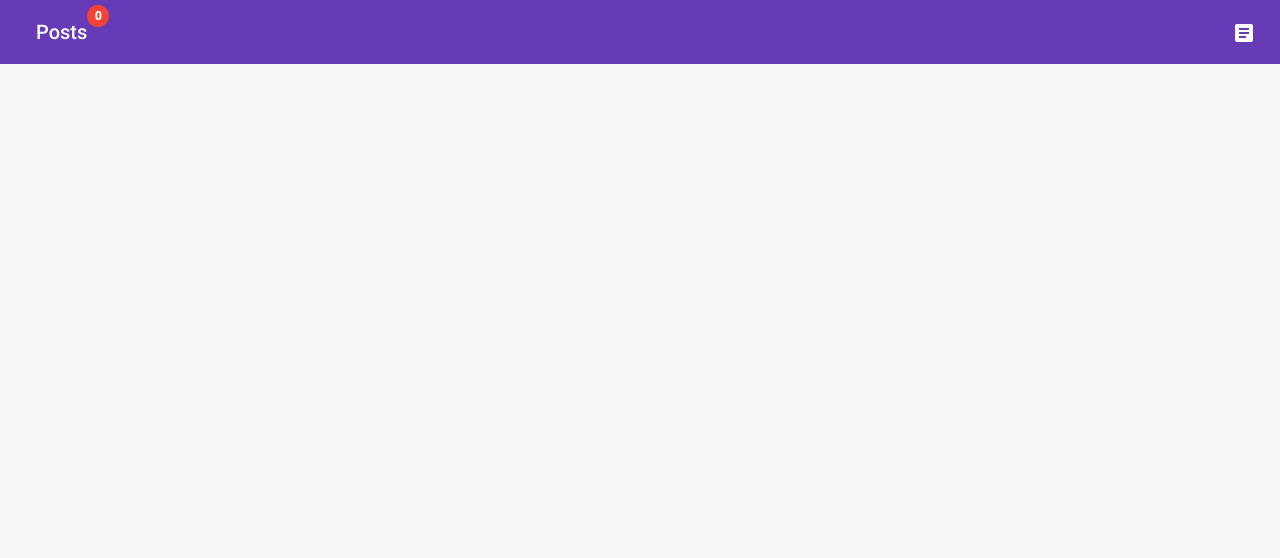
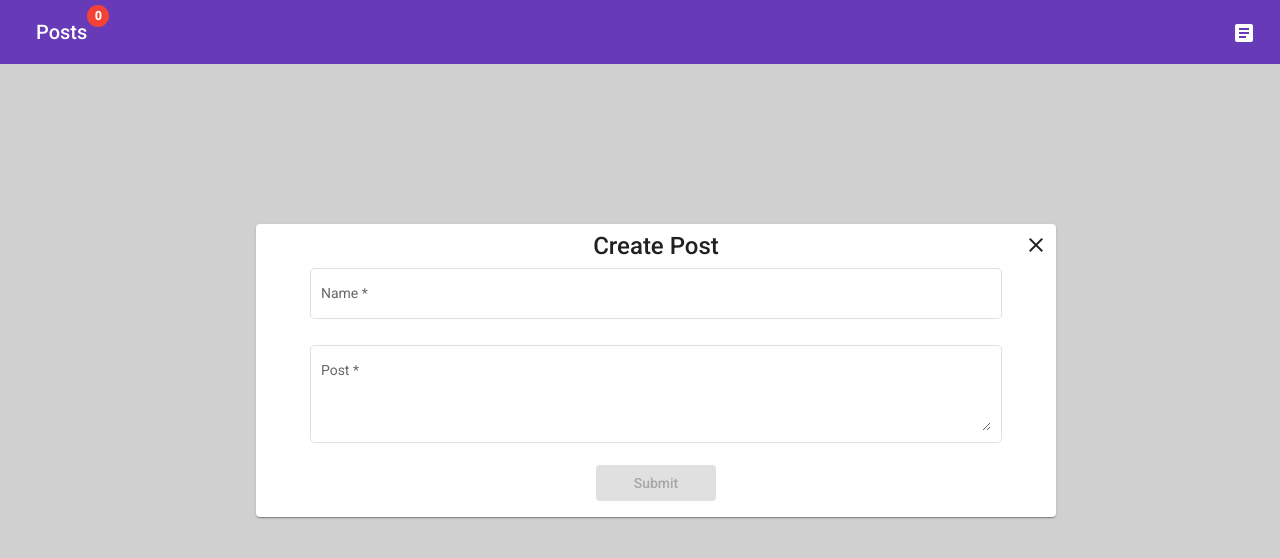
Before and after one commit to Victorvs1967/angular-rxjs-subject, an Angular app: page /post in a window 1280 px wide. Shown: the top 558 px of the page. Built offline with nearby package versions, Linux system fonts and the light colour scheme.

Commit message:
edit components calls

```diff
--- a/src/app/app.component.html
+++ b/src/app/app.component.html
@@ -1,3 +1,3 @@
 <app-posts-header></app-posts-header>
+<app-posts></app-posts>
 <router-outlet></router-outlet>
-<app-create-post></app-create-post>
--- a/src/app/components/create-post/create-post.component.ts
+++ b/src/app/components/create-post/create-post.component.ts
@@ -12,6 +12,7 @@ import { Post, SharedService } from 'src/app/services/shared.service';
 })
 export class CreatePostComponent implements OnInit {
 
+  // display$: Observable<ModalState>;
   display$: Observable<ModalState>;
   postForm: FormGroup;
 
@@ -26,6 +27,8 @@ export class CreatePostComponent implements OnInit {
   }
 
   ngOnInit(): void {
+    this.modalService.open();
+    console.log(this.postForm.controls);
   }
 
   onSubmit() {
@@ -34,6 +37,7 @@ export class CreatePostComponent implements OnInit {
       post: this.postForm.controls.post.value
     }
     this.sharedService.setPost(post);
+    this.router.navigateByUrl('posts');
     this.close();
   }
 
--- a/src/app/components/posts-header/posts-header.component.ts
+++ b/src/app/components/posts-header/posts-header.component.ts
@@ -1,4 +1,5 @@
 import { Component, OnInit } from '@angular/core';
+import { Router } from '@angular/router';
 import { Subscription } from 'rxjs';
 import { ModalService } from 'src/app/services/modal.service';
 import { SharedService } from 'src/app/services/shared.service';
@@ -13,7 +14,7 @@ export class PostsHeaderComponent implements OnInit {
   public postsCount = 0;
   public postSubscription?: Subscription;
 
-  constructor(private sharedService: SharedService, private modalService: ModalService) { }
+  constructor(private sharedService: SharedService, private modalService: ModalService, private router: Router) { }
 
   ngOnInit(): void {
     this.postSubscription = this.sharedService.getPosts().subscribe(() => this.postsCount++);
@@ -21,7 +22,7 @@ export class PostsHeaderComponent implements OnInit {
 
   // Open Modal
   create() {
-    this.modalService.open();
+    this.router.navigateByUrl('post');
   }
 
   ngOnDestroy() {
--- a/src/app/services/modal.service.ts
+++ b/src/app/services/modal.service.ts
@@ -1,5 +1,5 @@
 import { Injectable } from '@angular/core';
-import { Subject, Observable } from 'rxjs';
+import { Observable, BehaviorSubject } from 'rxjs';
 
 export type ModalState = 'open' | 'close';
 @Injectable({
@@ -7,7 +7,7 @@ export type ModalState = 'open' | 'close';
 })
 export class ModalService {
 
-  private display: Subject<ModalState> = new Subject();
+  private display: BehaviorSubject<ModalState> = new BehaviorSubject<ModalState>('close');
 
   watch(): Observable<ModalState> {
     return this.display.asObservable();
```
